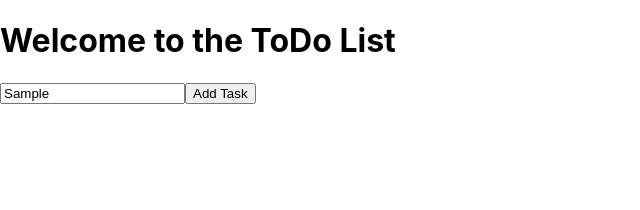
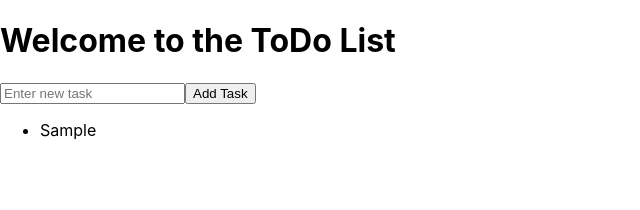
Before and after one commit to pembalama/todo-app, a React (Create React App) app: page / in a window 1280 px wide. Both pictures are taken after typing "Sample" into the empty fields and a click on the button "Add Task". Shown: the top 210 px of the page, without its empty margins (0-640 px from the left). Built offline with nearby package versions, Linux system fonts and the light colour scheme.

Commit message:
Added task storage and display

```diff
--- a/src/TodoList.js
+++ b/src/TodoList.js
@@ -4,9 +4,10 @@ export default class TodoList extends React.Component {
 	constructor(props) {
 		super(props);
 
-		// Initialize state to store the current task input
+		// Initialize state with currentTask as an empty string and tasks as an empty array
 		this.state = {
 			currentTask: '',
+			tasks: [],
 		};
 
 		// Bind 'this' to our methods
@@ -21,10 +22,15 @@ export default class TodoList extends React.Component {
 	}
 
 	addTask(event) {
-		// Event handler for form submission
+		// Prevent form from refreshing the page
 		event.preventDefault();
-		// For now, just log the current task when the form is submitted
-		console.log(this.state.currentTask);
+		// Add the current task to the tasks array and clear currentTask
+		if (this.state.currentTask !== '') {
+			this.setState(prevState => ({
+				tasks: [...prevState.tasks, this.state.currentTask],
+				currentTask: '',
+			}));
+		}
 	}
 
 	render() {
@@ -41,6 +47,12 @@ export default class TodoList extends React.Component {
 					/>
 					<button type="submit">Add Task</button>
 				</form>
+				{/* List of tasks*/}
+				<ul>
+					{this.state.tasks.map((task, index) => (
+						<li key={index}>{task}</li>
+					))}
+				</ul>
 			</div>
 		);
 	}
```
